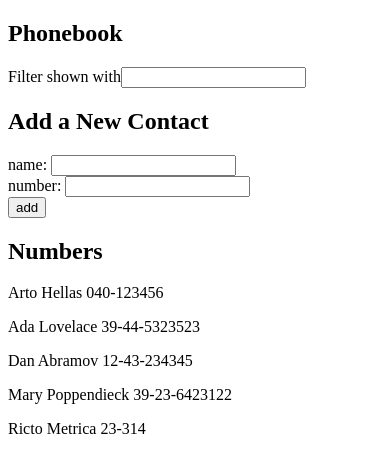
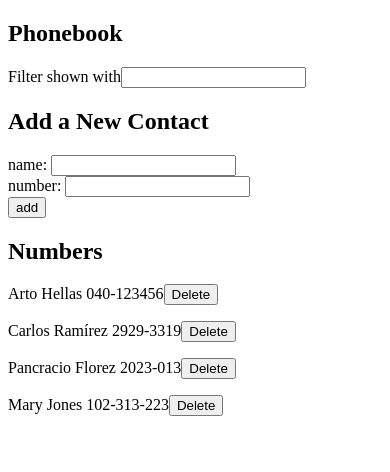
Before and after one commit to w1sec0d/fullstack-course, a React (Vite) app in the folder part2-communicating-with-server/phonebook/: page / in a window 390 px wide. Shown: the top 472 px of the page. Built offline with nearby package versions, Linux system fonts and the light colour scheme; data requests are answered from the project's data file.

Commit message:
Add exercise 2.14: The Phonebook step 9

```diff
--- a/part2-communicating-with-server/phonebook/db.json
+++ b/part2-communicating-with-server/phonebook/db.json
@@ -6,24 +6,19 @@
       "id": "1"
     },
     {
-      "name": "Ada Lovelace",
-      "phone": "39-44-5323523",
-      "id": "2"
+      "id": "3552",
+      "name": "Carlos Ramírez",
+      "phone": "2929-3319"
     },
     {
-      "name": "Dan Abramov",
-      "phone": "12-43-234345",
-      "id": "3"
+      "id": "0b35",
+      "name": "Pancracio Florez",
+      "phone": "2023-013"
     },
     {
-      "name": "Mary Poppendieck",
-      "phone": "39-23-6423122",
-      "id": "4"
-    },
-    {
-      "id": "07bf",
-      "name": "Ricto Metrica",
-      "phone": "23-314"
+      "id": "486d",
+      "name": "Mary Jones",
+      "phone": "102-313-223"
     }
   ]
 }
--- a/part2-communicating-with-server/phonebook/src/App.jsx
+++ b/part2-communicating-with-server/phonebook/src/App.jsx
@@ -11,20 +11,34 @@ const App = () => {
   const [newPhone, setNewPhone] = useState("");
   const [filter, setFilter] = useState("");
 
+  // Event handlers, delete and submit
+
+  const handleDelete = async (contactId) => {
+    if (window.confirm("Are you sure to delete the contact?")) {
+      try {
+        await PhonebookService.deleteContact(contactId).then((res) =>
+          setPeople((previousPeople) =>
+            previousPeople.filter((person) => person.id != res.id)
+          )
+        );
+      } catch (error) {
+        console.log(error);
+      }
+    }
+  };
+
   const handleSubmit = async (event) => {
     event.preventDefault();
     if (people.some((obj) => obj.name == newName)) {
       window.alert(`${newName} is already added on the notebook!`);
     } else {
-      let request = await PhonebookService.create({
+      let response = await PhonebookService.create({
         name: newName,
         phone: newPhone,
       });
 
-      if (request) {
-        setPeople((previousPeople) =>
-          previousPeople.concat({ name: newName, phone: newPhone })
-        );
+      if (response) {
+        setPeople((previousPeople) => previousPeople.concat(response));
       }
     }
     setNewName("");
@@ -53,7 +67,7 @@ const App = () => {
         setNewPhone={setNewPhone}
       />
       <h2>Numbers</h2>
-      <People filteredPeople={filteredPeople} />
+      <People filteredPeople={filteredPeople} onDelete={handleDelete} />
     </div>
   );
 };
--- a/part2-communicating-with-server/phonebook/src/components/People.jsx
+++ b/part2-communicating-with-server/phonebook/src/components/People.jsx
@@ -1,7 +1,8 @@
-const People = ({ filteredPeople }) => {
+const People = ({ filteredPeople, onDelete }) => {
   return filteredPeople.map((person) => (
     <p key={person.id ? person.id : person.name}>
       {person.name} {person.phone}
+      <button onClick={() => onDelete(person.id)}>Delete</button>
     </p>
   ));
 };
--- a/part2-communicating-with-server/phonebook/src/services/phonebook.js
+++ b/part2-communicating-with-server/phonebook/src/services/phonebook.js
@@ -6,9 +6,19 @@ const getAll = () => {
   return request.then((res) => res.data);
 };
 
+const get = (contactId) => {
+  const request = axios.get(`${baseURL}/${contactId}`);
+  return request.then((res) => res.data);
+};
+
 const create = (newContact) => {
   const request = axios.post(baseURL, newContact);
   return request.then((res) => res.data);
 };
 
-export default { getAll, create };
+const deleteContact = (contactId) => {
+  const request = axios.delete(`${baseURL}/${contactId}`);
+  return request.then((res) => res.data);
+};
+
+export default { create, get, getAll, deleteContact };
```
